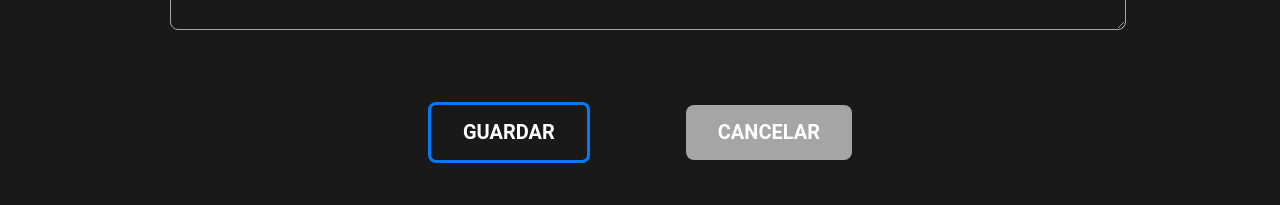
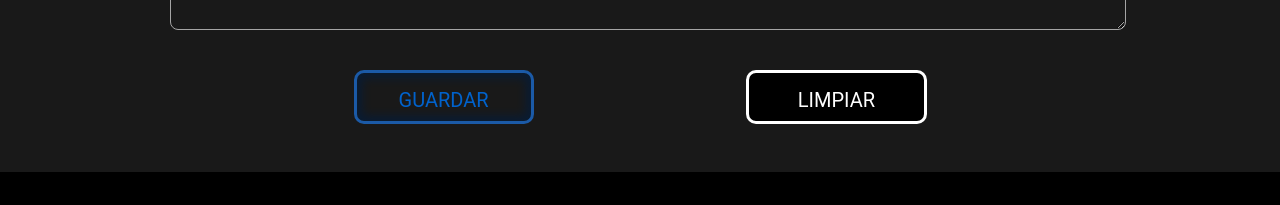
Before and after one commit to Mariq12/challenge-aluraflix-v2, a React (Vite) app: page /newVideo in a window 1280 px wide. Shown: the part 838-1043 px from the top of the page. Built offline with nearby package versions, Linux system fonts and the light colour scheme; no server answers.

Commit message:
Subir cambios de renderización y diseño

```diff
--- /dev/null
+++ b/src/components/button/FormButton.css
@@ -0,0 +1,59 @@
+.new-video__form-buttons {
+    display: flex;
+    justify-content: space-between;
+    margin: auto;
+    background: transparent;
+    width: 100%;
+    max-width: 35.813rem;
+    font-size: 1.25rem;
+}
+
+.form-button {
+    max-width: 11.258rem;
+    max-height: 3.375rem;
+    width: 100%;
+    padding: 1rem 1.25rem;
+    cursor: pointer;
+    background: var(--color-black);
+    border-radius: 10px;
+    font-size: 1.25rem;
+    margin-bottom: 1rem;
+}
+
+.form-button--save {
+    color: var(--color-blue);
+    border: 3px solid var(--color-blue-light);
+    box-shadow: inset 0 0 10px 5px var(--color-button-shadow);
+    filter: brightness(1.3);
+}
+
+.form-button--save:hover {
+    filter: brightness(1.3);
+}
+
+.form-button--cancel {
+    color: var(--color-white);
+    border: 3px solid var(--color-white);
+}
+
+.form-button--cancel:hover {
+    filter: brightness(1.3);
+}
+
+.form-button:disabled {
+    background-color: var(--color-light-gray);
+    background: transparent;
+    filter: brightness(0.8);
+    cursor: not-allowed;
+}
+
+/* *Media queries* */
+@media screen and (max-width: 768px) {
+    .new-video__form-buttons {
+        display: flex;
+        flex-direction: column;
+        justify-content: center;
+        align-items: center;
+        margin: 0 1rem 1rem 1rem;
+    }
+}
--- /dev/null
+++ b/src/components/button/FormButton.jsx
@@ -0,0 +1,30 @@
+import PropTypes from 'prop-types';
+import './FormButton.css';
+
+const FormButton = ({ type, label, onClick, disabled, buttonType }) => {
+    return (
+        <button
+            type={type}
+            className={`form-button ${buttonType}`}
+            onClick={onClick}
+            disabled={disabled}
+        >
+            {label}
+        </button>
+    );
+};
+
+FormButton.propTypes = {
+    type: PropTypes.string.isRequired,
+    label: PropTypes.string.isRequired,
+    onClick: PropTypes.func,
+    disabled: PropTypes.bool,
+    buttonType: PropTypes.string.isRequired
+};
+
+FormButton.defaultProps = {
+    onClick: null,
+    disabled: false
+};
+
+export default FormButton;
--- a/src/components/modal/Modal.css
+++ b/src/components/modal/Modal.css
@@ -94,9 +94,6 @@
     outline: none;
 }
 
-.modal-form-option {
-    margin-bottom: 0 !important;
-}
 .input-with-icon {
     display: flex;
     align-items: center;
@@ -147,45 +144,6 @@
     resize: vertical;
 }
 
-.modal-buttons {
-    display: flex;
-    justify-content: space-between;
-    margin: auto;
-    background: var(--color-bg-edit);
-    width: 100%;
-    max-width: 35.813rem;
-    font-size: 1.25rem;
-}
-
-.modal-buttons button {
-    max-width: 11.258rem !important;
-    max-height: 3.375rem !important;
-    width: 100%;
-    padding: 1rem 1.25rem;
-    cursor: pointer;
-    background: var(--color-black);
-    border-radius: 10px;
-}
-
-.modal-button-save {
-    color: var(--color-blue);
-    border: 3px solid var(--color-blue-light);
-    box-shadow: inset 0 0 13px 5px var(--color-button-shadow);
-}
-
-.modal-button-save:hover {
-    filter: brightness(1.3);
-}
-
-.modal-button-delete {
-    color: var(--color-white);
-    border: 3px solid var(--color-white);
-}
-
-.modal-button-delete:hover {
-    filter: brightness(1.3);
-}
-
 .modal-form-input.error {
     border-color: var(--color-error) !important;
     color: var(--color-error) !important;
@@ -201,7 +159,20 @@
     font-size: 0.875rem;
 }
 
-.modal-button-save.disabled {
-    background-color: var(--color-light-gray);
-    cursor: not-allowed;
+/* *Media queries* */
+@media screen and (max-width: 768px) {
+    .modal-overlay {
+        padding: 3rem 1rem 6rem 1rem;
+    }
+    .modal-content {
+        padding: 1rem;
+    }
+    .close-icon {
+        height: 4.375rem;
+        gap: 1rem;
+    }
+    .modal-content h1 {
+        font-size: 2rem;
+        margin-top: 4rem;
+    }
 }
--- a/src/components/modal/Modal.jsx
+++ b/src/components/modal/Modal.jsx
@@ -5,6 +5,7 @@ import './Modal.css';
 import categoryData from '../../data/CategoryData';
 import OptionList from '../optionList/OptionList';
 import { validateForm } from '../../utils/ValidateForm';
+import FormButton from '../button/FormButton';
 
 const Modal = ({ card, isOpen, onClose, onSave }) => {
     const initialFormData = useMemo(() => ({
@@ -54,7 +55,7 @@ const Modal = ({ card, isOpen, onClose, onSave }) => {
         }
     };
 
-    const handleClear = () => {
+    const handleCancel = () => {
         setFormData(initialFormData);
         setErrors({});
         setIsButtonDisabled(true);
@@ -123,21 +124,19 @@ const Modal = ({ card, isOpen, onClose, onSave }) => {
                         />
                         {errors.description && <span className="error-message">{errors.description}</span>}
                     </label>
-                    <div className="modal-buttons">
-                        <button
+                    <div className="new-video__form-buttons">
+                        <FormButton
                             type="submit"
-                            className={`modal-button-save ${isButtonDisabled ? 'disabled' : ''}`}
+                            label="GUARDAR"
                             disabled={isButtonDisabled}
-                        >
-                            GUARDAR
-                        </button>
-                        <button
+                            buttonType="form-button--save"
+                        />
+                        <FormButton
                             type="button"
-                            className='modal-button-delete'
-                            onClick={handleClear}
-                        >
-                            LIMPIAR
-                        </button>
+                            label="LIMPIAR"
+                            onClick={handleCancel}
+                            buttonType="form-button--cancel"
+                        />
                     </div>
                 </form>
             </div>
--- a/src/pages/newVideo/NewVideo.css
+++ b/src/pages/newVideo/NewVideo.css
@@ -152,40 +152,30 @@
     background-color: transparent;
 }
 
-.new-video__form-buttons {
-    display: flex;
-    justify-content: center;
-    align-items: center;
-    width: 100%;
-    margin-top: 2rem;
+
+/* *MEDIA QUERIES */
+@media screen and (max-width: 768px) {
+    .new-video__title {
+        font-size: 2.5rem;
+    }
+    .new-video__description {
+        font-size: 0.938rem;
+    }
+    .new-video__form {
+        max-width: 100%;
+    }
+    .new-video__form-title {
+        font-size: 2.25rem;
     }
 
-.new-video__form-button {
-    padding: 1rem 2rem;
-    font-size: 1.25rem;
-    font-weight: 700;
-    margin: 0 3rem 1rem 3rem;
-    border: none;
-    border-radius: 0.5rem;
-    cursor: pointer;
-    transition: background-color 0.3s ease;
+    .form-section {
+        display: flex;
+        flex-direction: column;
     }
 
-.new-video__form-button--save {
-    border: 3px solid var(--color-blue);
-    color: var(--color-white);
+    .form-section__left,
+    .form-section__right {
+        margin: 0;
     }
 
-.new-video__form-button--save:hover {
-    box-shadow: inset 0 0 1px 2px var(--color-light-gray);
-    box-sizing: border-box;
 }
-
-.new-video__form-button--cancel {
-    background-color: var(--color-light-gray);
-    color: var(--color-text);
-}
-
-.new-video__form-button--cancel:hover {
-    background-color: var(--color-light-gray);
-}
--- a/src/pages/newVideo/NewVideo.jsx
+++ b/src/pages/newVideo/NewVideo.jsx
@@ -5,6 +5,7 @@ import categoryData from '../../data/CategoryData';
 import { validateForm } from '../../utils/ValidateForm';
 import OptionList from '../../components/optionList/OptionList';
 import { useVideoContext } from '../../contexts/VideoContext';
+import FormButton from '../../components/button/FormButton';
 
 function NewVideo() {
     const { addVideo } = useVideoContext();
@@ -184,20 +185,18 @@ function NewVideo() {
                         </div>
                     </div>
                     <div className="new-video__form-buttons">
-                        <button
+                        <FormButton
                             type="submit"
-                            className="new-video__form-button new-video__form-button--save"
+                            label="GUARDAR"
                             disabled={isButtonDisabled}
-                        >
-                            GUARDAR
-                        </button>
-                        <button
+                            buttonType="form-button--save"
+                        />
+                        <FormButton
                             type="button"
-                            className="new-video__form-button new-video__form-button--cancel"
+                            label="LIMPIAR"
                             onClick={handleCancel}
-                        >
-                            CANCELAR
-                        </button>
+                            buttonType="form-button--cancel"
+                        />
                     </div>
                 </form>
             </div>
```
Also changed, not shown: src/components/button/Button.css (deleted), src/components/button/Button.jsx (deleted), 2 other files (tests, documents, lock files or other folders). Lines whose indentation alone changed are shown as unchanged.
